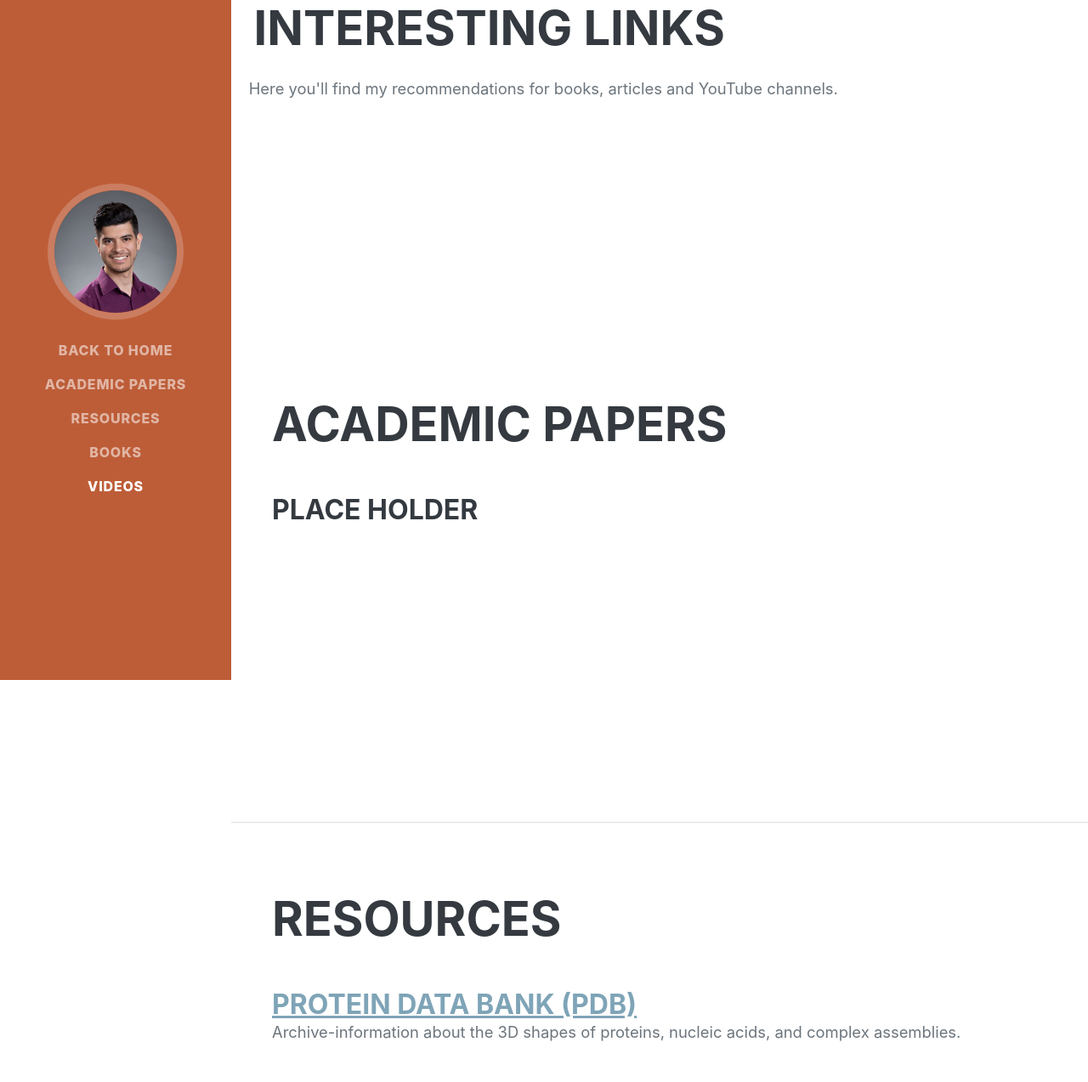
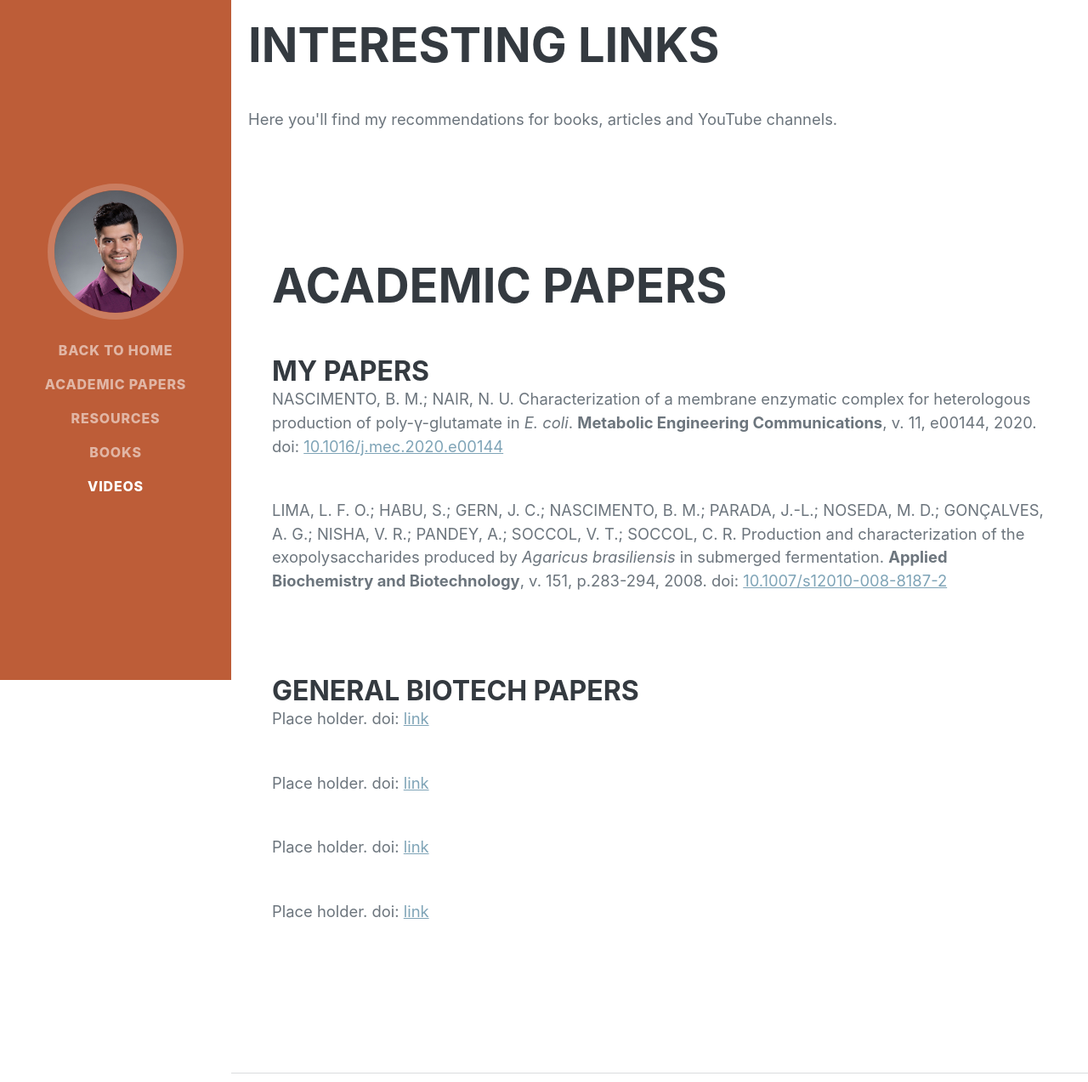
Before and after one commit to Bmottan/Bmottan.github.io, a plain HTML site: page links/index.html in a window 1280 px wide. Shown: the top 1273 px of the page at 85% size. Drawn offline with nearby package versions, Linux system fonts and the light colour scheme; a web font is replaced by a local one.

Commit message:
Add files via upload

```diff
--- a/links/index.html
+++ b/links/index.html
@@ -36,9 +36,8 @@
         <!-- Page Content-->
         <div class="container-fluid p-0">
             <div class="resume-section-content">
-                    <h2 class="mb-0">&nbsp; Interesting Links</h2>
-                    <br>
-                    <p class="lead mb-5">&nbsp;&nbsp;&nbsp; Here you'll find my recommendations for books, articles and YouTube channels.</p>
+                    <h2 style="padding: 20px" class="mb-0"> Interesting Links</h2>
+                    <p style="padding: 20px" class="lead mb-5"> Here you'll find my recommendations for books, articles and YouTube channels.</p>
                 </div>
             <!-- Academic Papers-->
 
@@ -47,7 +46,18 @@
                     <h2 class="mb-5">Academic Papers</h2>
                     <div class="d-flex flex-column flex-md-row justify-content-between mb-5">
                         <div class="flex-grow-1">
-                            <h3 class="mb-0">Place holder</h3>
+                            <h3 class="mb-0"> My papers</h3>
+                            <p class="lead mb-5">NASCIMENTO, B. M.; NAIR, N. U. Characterization of a membrane enzymatic complex for heterologous production of poly-γ-glutamate in <i>E. coli</i>. <b>Metabolic Engineering Communications</b>, v. 11, e00144, 2020. doi: <a href="https://doi.org/10.1016/j.mec.2020.e00144">10.1016/j.mec.2020.e00144</a></p>
+                            <p class="lead mb-5">LIMA, L. F. O.; HABU, S.; GERN, J. C.; NASCIMENTO, B. M.; PARADA, J.-L.; NOSEDA, M. D.; GONÇALVES, A. G.; NISHA, V. R.; PANDEY, A.; SOCCOL, V. T.; SOCCOL, C. R. Production and characterization of the exopolysaccharides produced by <i>Agaricus brasiliensis</i> in submerged fermentation. <b>Applied Biochemistry and Biotechnology</b>, v. 151, p.283-294, 2008. doi: <a href="https://doi.org/10.1007/s12010-008-8187-2">10.1007/s12010-008-8187-2</a></p>
+                        </div>
+                    </div>
+                    <div class="d-flex flex-column flex-md-row justify-content-between mb-5">
+                        <div class="flex-grow-1">
+                            <h3 class="mb-0"> General biotech papers</h3>
+                            <p class="lead mb-5">Place holder. doi: <a href="https://doi.org/10.1016/j.mec.2020.e00144">link</a></p>
+                            <p class="lead mb-5">Place holder. doi: <a href="https://doi.org/10.1007/s12010-008-8187-2">link</a></p>
+                            <p class="lead mb-5">Place holder. doi: <a href="https://doi.org/10.1007/s12010-008-8187-2">link</a></p>
+                            <p class="lead mb-5">Place holder. doi: <a href="https://doi.org/10.1007/s12010-008-8187-2">link</a></p>
                         </div>
                     </div>
                 </div>
```
